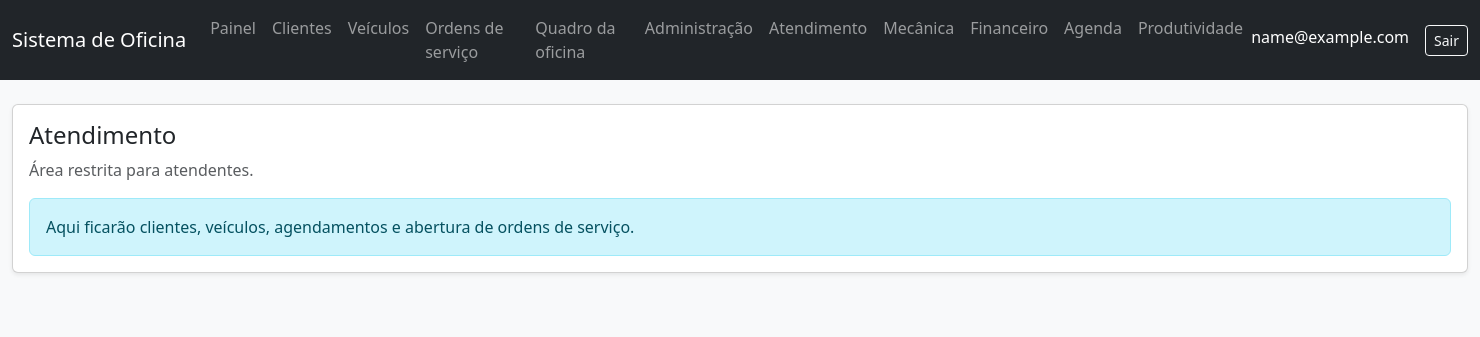
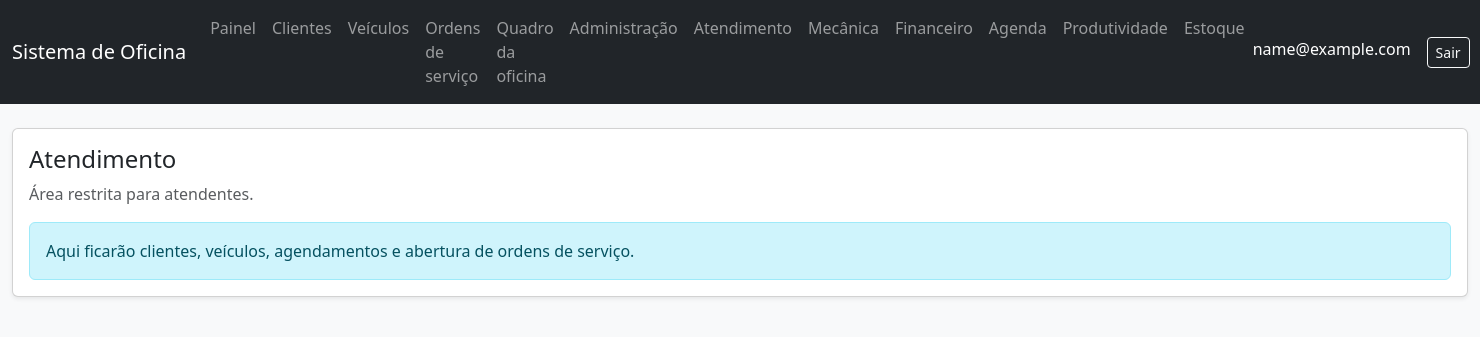
Before and after one commit to CesarBerbel/motormind_old, a Django app: page /conta/atendimento/ in a window 1480 px wide. Shown: the top 337 px of the page. Run offline with Django 5.2, Linux system fonts and the light colour scheme; the visitor is signed in with stand-in values (Sample User, id 1).

Commit message:
Adicionando o menu do estoque

```diff
--- a/templates/base.html
+++ b/templates/base.html
@@ -131,6 +131,14 @@
                         </li>
                     {% endif %}
 
+                    {% if request.user|has_group:"Administrador" or request.user|has_group:"Atendente" or request.user|has_group:"Mecânico" or request.user|has_group:"Financeiro" %}
+                        <li class="nav-item">
+                            <a class="nav-link" href="{% url 'inventory:part_list' %}">
+                                Estoque
+                            </a>
+                        </li>
+                    {% endif %}
+
                 {% endif %}
 
             </ul>
```
